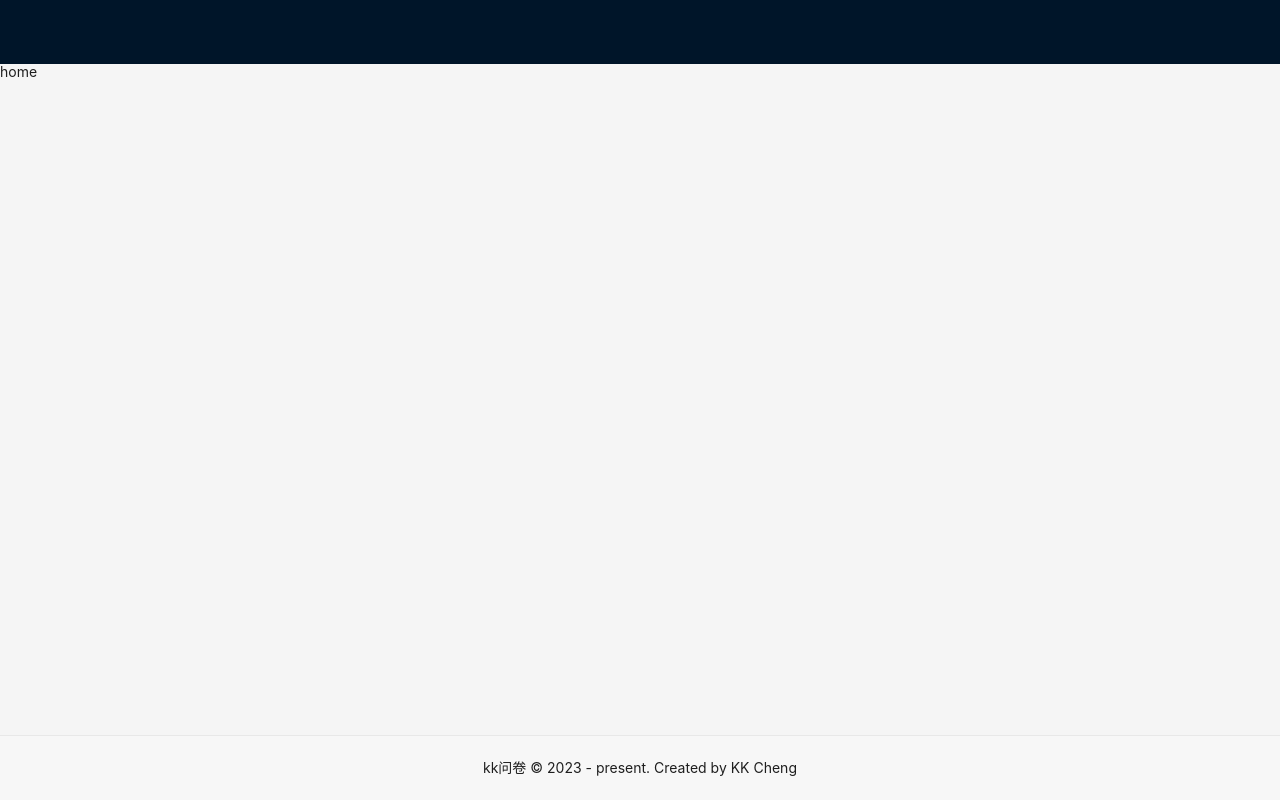
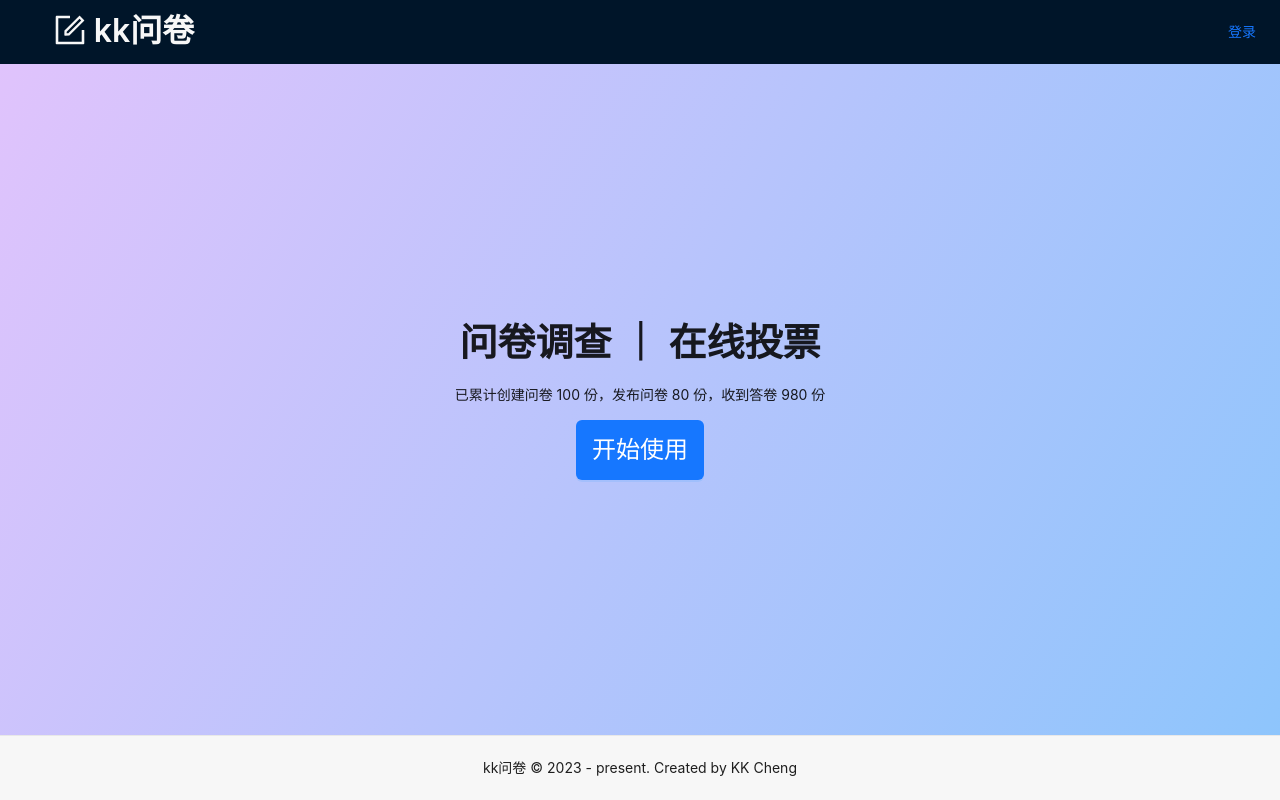
Before and after one commit to Shadows-kk/kk-question, a React (Create React App) app: page / in a window 1280 px wide. Built offline with nearby package versions, Linux system fonts and the light colour scheme; the HTML template or start-up script is replaced by a standard one.

Commit message:
feat: 开发首页

```diff
--- /dev/null
+++ b/src/components/Logo.module.scss
@@ -0,0 +1,10 @@
+.container{
+  width: 200px;
+  margin: 12px 0;
+  line-height: 1;
+  text-align: center;
+  h1{
+    font-size: 32px;
+    color: #f7f7f7;
+  }
+}
--- /dev/null
+++ b/src/components/Logo.tsx
@@ -0,0 +1,23 @@
+import React from 'react'
+import { Link } from 'react-router-dom'
+import { Typography, Space } from 'antd'
+import { FormOutlined } from '@ant-design/icons'
+import styles from './Logo.module.scss'
+import { HOME_PATHNAME } from '../router'
+
+const { Title } = Typography
+const Logo: React.FC = () => {
+  return (
+    <div className={styles.container}>
+      <Link to={HOME_PATHNAME}>
+        <Space>
+          <Title>
+            <FormOutlined />
+          </Title>
+          <Title>kk问卷</Title>
+        </Space>
+      </Link>
+    </div>
+  )
+}
+export default Logo
--- /dev/null
+++ b/src/components/UserInfo.tsx
@@ -0,0 +1,13 @@
+import React from 'react'
+import styles from './UserInfo.module.scss'
+import { Link } from 'react-router-dom'
+import { LOGIN_PATHNAME } from '../router'
+
+const UserInfo: React.FC = () => {
+  return (
+    <>
+      <Link to={LOGIN_PATHNAME}>登录</Link>
+    </>
+  )
+}
+export default UserInfo
--- a/src/layouts/MainLayout.tsx
+++ b/src/layouts/MainLayout.tsx
@@ -2,6 +2,8 @@ import React, { FC } from 'react'
 import { Outlet } from 'react-router-dom'
 import { Layout } from 'antd'
 import styles from './MainLayout.module.scss'
+import Logo from '../components/Logo'
+import UserInfo from '../components/UserInfo'
 
 const { Header, Footer, Sider, Content } = Layout
 
@@ -9,8 +11,12 @@ const MainLayout: FC = () => {
   return (
     <Layout>
       <Header className={styles.header}>
-        <div className={styles.left}></div>
-        <div className={styles.right}></div>
+        <div className={styles.left}>
+          <Logo />
+        </div>
+        <div className={styles.right}>
+          <UserInfo />
+        </div>
       </Header>
       <Content className={styles.main}>
         <Outlet />
--- a/src/layouts/manageLayout.tsx
+++ b/src/layouts/manageLayout.tsx
@@ -1,10 +1,10 @@
-import React, { FC } from 'react'
+import React from 'react'
 import { Outlet, useNavigate, useLocation } from 'react-router-dom'
 import styles from './manageLayout.module.scss'
 import { Space, Button, Divider } from 'antd'
 import { PlusOutlined, BarsOutlined, StarOutlined, DeleteOutlined } from '@ant-design/icons'
 
-const manageLayout: FC = () => {
+const manageLayout: React.FC = () => {
   const nav = useNavigate()
   const { pathname } = useLocation()
   return (
--- /dev/null
+++ b/src/pages/Home.module.scss
@@ -0,0 +1,15 @@
+.container{
+  height: calc(100vh - 65px - 64px);
+  background-image: linear-gradient(120deg, #e0c3fc 0%, #8ec5fc 100%);
+  display: flex;
+  flex-direction: column;
+  justify-content: center;
+  align-items: center;
+  .info{
+    text-align: center;
+    button{
+      height: 60px;
+      font-size: 24px;
+    }
+  }
+}
--- a/src/pages/Home.tsx
+++ b/src/pages/Home.tsx
@@ -1,13 +1,25 @@
 import React, { FC } from 'react'
 import { useNavigate } from 'react-router-dom'
+import { Button, Typography } from 'antd'
+import styles from './Home.module.scss'
+import { MANAGE_INDEX_PATHNAME } from '../router'
+const { Title, Paragraph } = Typography
 
 const Home: FC = () => {
   const nav = useNavigate()
 
   return (
-    <>
-      <div>home</div>
-    </>
+    <div className={styles.container}>
+      <div className={styles.info}>
+        <Title>问卷调查 ｜ 在线投票</Title>
+        <Paragraph>已累计创建问卷 100 份，发布问卷 80 份，收到答卷 980 份</Paragraph>
+        <div>
+          <Button type="primary" onClick={() => nav(MANAGE_INDEX_PATHNAME)}>
+            开始使用
+          </Button>
+        </div>
+      </div>
+    </div>
   )
 }
 export default Home
--- a/src/router/index.tsx
+++ b/src/router/index.tsx
@@ -72,3 +72,9 @@ const router = createBrowserRouter([
   },
 ])
 export default router
+
+// 常用的路由常量
+export const HOME_PATHNAME = '/'
+export const LOGIN_PATHNAME = '/login'
+export const REGISTER_PATHNAME = '/register'
+export const MANAGE_INDEX_PATHNAME = '/manage/list'
```
Also changed, not shown: src/components/UserInfo.module.scss (added).
